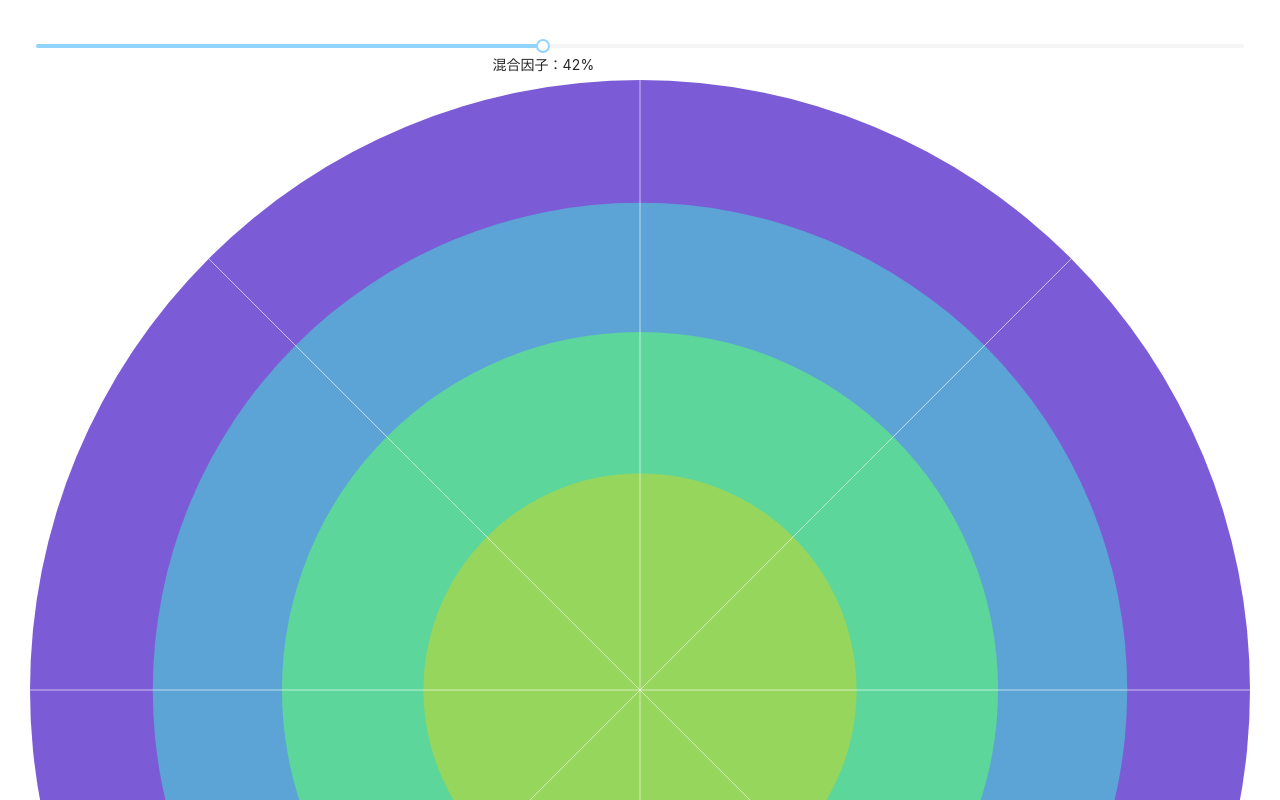
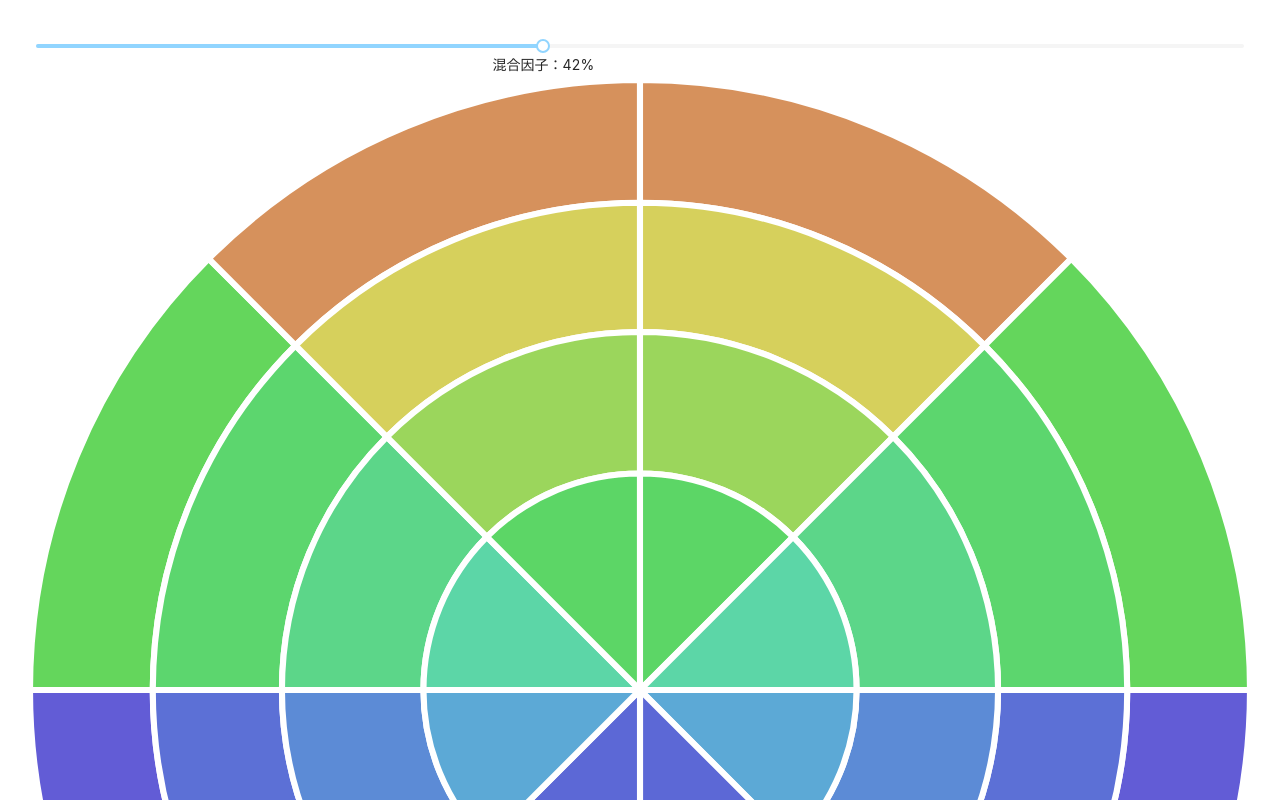
Before and after one commit to FountainShaw/react-avator, a React (Create React App) app: page / in a window 1280 px wide. Shown: the top 800 px of the page. Built offline with nearby package versions, Linux system fonts and the light colour scheme.

Commit message:
2 files modified

```diff
--- a/package.json
+++ b/package.json
@@ -3,7 +3,8 @@
   "version": "0.0.0",
   "private": true,
   "dependencies": {
-    "antd": "^4.16.3",
+    "antd": "^4.16.5",
+    "crypto-js": "^4.0.0",
     "react": "^17.0.2",
     "react-dom": "^17.0.2"
   },
--- a/src/circle/Circle.js
+++ b/src/circle/Circle.js
@@ -1,5 +1,6 @@
 import React, { useState } from 'react';
 import { Slider } from 'antd';
+import sha256 from 'crypto-js/sha256';
 
 // 最外层圆的半径
 const R = 100;
@@ -26,11 +27,44 @@ function round(n, decimals = 0) {
   return Number(`${Math.round(num)}e-${decimals}`);
 }
 
+// 每个小块的svg绘制路径
+function drawBlock(block) {
+  const {
+    innerRingStartX,
+    innerRingStartY,
+    innerRingEndX,
+    innerRingEndY,
+    outterRingStartX,
+    outterRIngStartY,
+    outterRingEndX,
+    outterRingEndY,
+    innerRadius,
+    outterRadius
+  } = block;
+
+  const moveTo = (x, y) => `M ${x} ${y}`;
+  const lineTo = (x, y) => `L ${x} ${y}`;
+  const arcTo = (x, y, r, direction = '1') =>
+    `A ${r} ${r} 0 0 ${direction} ${x} ${y}`;
+
+  const isOrigin =
+    innerRingStartX === innerRingEndX && innerRingStartY === innerRingEndY;
+
+  return [
+    moveTo(innerRingStartX, innerRingStartY),
+    !isOrigin ? arcTo(innerRingEndX, innerRingEndY, innerRadius) : '',
+    lineTo(outterRingEndX, outterRingEndY),
+    arcTo(outterRingStartX, outterRIngStartY, outterRadius, '0'),
+    'Z'
+  ].join(' ');
+}
+
 // 缓存各层圆弧的角度数据
 let arcCache;
 
 // 封装拆分的各个圆弧的相关数据
-function wrapArcData(radius) {
+function wrapArcData(radius, hash) {
+  console.log(hash);
   const range = [...Array(8).keys()];
 
   if (!arcCache) {
@@ -40,29 +74,42 @@ function wrapArcData(radius) {
     }));
   }
 
-  const ringPoints = radius.map(r => {
-    return arcCache.map(item => ({
-      x: round(r * item.x, 4),
-      y: round(r * item.y, 4),
-      r
-    }));
+  const blockInfo = radius.map((r, i) => {
+    const innerRadius = i + 1 >= radius.length ? 0 : radius[i + 1];
+    return arcCache.map((item, index) => {
+      const nextIndex = index + 1 >= arcCache.length ? 0 : index + 1;
+      const outterNext = arcCache[nextIndex];
+      const block = {
+        innerRingStartX: round(innerRadius * item.x, 4),
+        innerRingStartY: round(innerRadius * item.y, 4),
+        innerRingEndX: round(innerRadius * outterNext.x, 4),
+        innerRingEndY: round(innerRadius * outterNext.y, 4),
+        outterRingStartX: round(r * item.x, 4),
+        outterRIngStartY: round(r * item.y, 4),
+        outterRingEndX: round(r * outterNext.x, 4),
+        outterRingEndY: round(r * outterNext.y, 4),
+        innerRadius,
+        outterRadius: r
+      };
+      return {
+        path: drawBlock(block),
+        fill: `hsl(${Math.floor(
+          (((block.outterRIngStartY + block.outterRingEndY) / 2 + 100) * 360) /
+            200
+        )}, ${60}%, ${60}%)`
+      };
+    });
   });
 
-  let index = ringPoints.length;
-  // while (index > 0) {}
-  const obj = {
-    path: `M0 0 L-100 0 A100 100 0 0 1 ${-100 * Math.SQRT1_2} ${-100 *
-      Math.SQRT1_2} Z`,
-    fill: '#ccc'
-  };
+  return blockInfo.flat();
 }
 
 export default function Circle() {
   // 协同使用等面积与等半径情况下的半径的混合因子
   const [mix, setMix] = useState(0.42);
   const radius = areaArr.map((_, index) => getRadius(index, mix));
-  const ringPoints = wrapArcData(radius);
-  console.log(ringPoints);
+  const hash = sha256('Message').toString();
+  const blockInfo = wrapArcData(radius, hash);
 
   return (
     <div style={{ padding: '30px' }}>
@@ -73,56 +120,15 @@ export default function Circle() {
         onChange={val => setMix(val / 100)}
       />
       <svg viewBox={`${-R} ${-R} ${2 * R} ${2 * R}`}>
-        {radius.map(r => (
-          <circle
-            key={r}
-            cx={0}
-            cy={0}
-            r={r}
-            fill={`hsl(${(r * 256) / 100}, ${60}%, ${60}%)`}
+        {blockInfo.map(item => (
+          <path
+            key={item.path}
+            d={item.path}
+            fill={item.fill}
+            stroke={'white'}
+            strokeWidth={'1'}
           />
         ))}
-        <line
-          x1={-R}
-          x2={R}
-          y1={0}
-          y2={0}
-          stroke={'#fff'}
-          strokeWidth={'0.1'}
-        />
-        <line
-          y1={-R}
-          y2={R}
-          x1={0}
-          x2={0}
-          stroke={'#fff'}
-          strokeWidth={'0.1'}
-        />
-        <line
-          x1={-R * Math.SQRT1_2}
-          x2={R * Math.SQRT1_2}
-          y1={-R * Math.SQRT1_2}
-          y2={R * Math.SQRT1_2}
-          stroke={'#fff'}
-          strokeWidth={'0.1'}
-        />
-        <line
-          x1={R * Math.SQRT1_2}
-          x2={-R * Math.SQRT1_2}
-          y1={-R * Math.SQRT1_2}
-          y2={R * Math.SQRT1_2}
-          stroke={'#fff'}
-          strokeWidth={'0.1'}
-        />
-      </svg>
-      <svg viewBox={`${-R} ${-R} ${2 * R} ${2 * R}`}>
-        <path
-          d={`M0 0 L-100 0 A100 100 0 0 1 ${-100 * Math.SQRT1_2} ${-100 *
-            Math.SQRT1_2} Z`}
-          stroke={'white'}
-          strokeWidth={'0.5'}
-          fill={'lime'}
-        />
       </svg>
     </div>
   );
```
